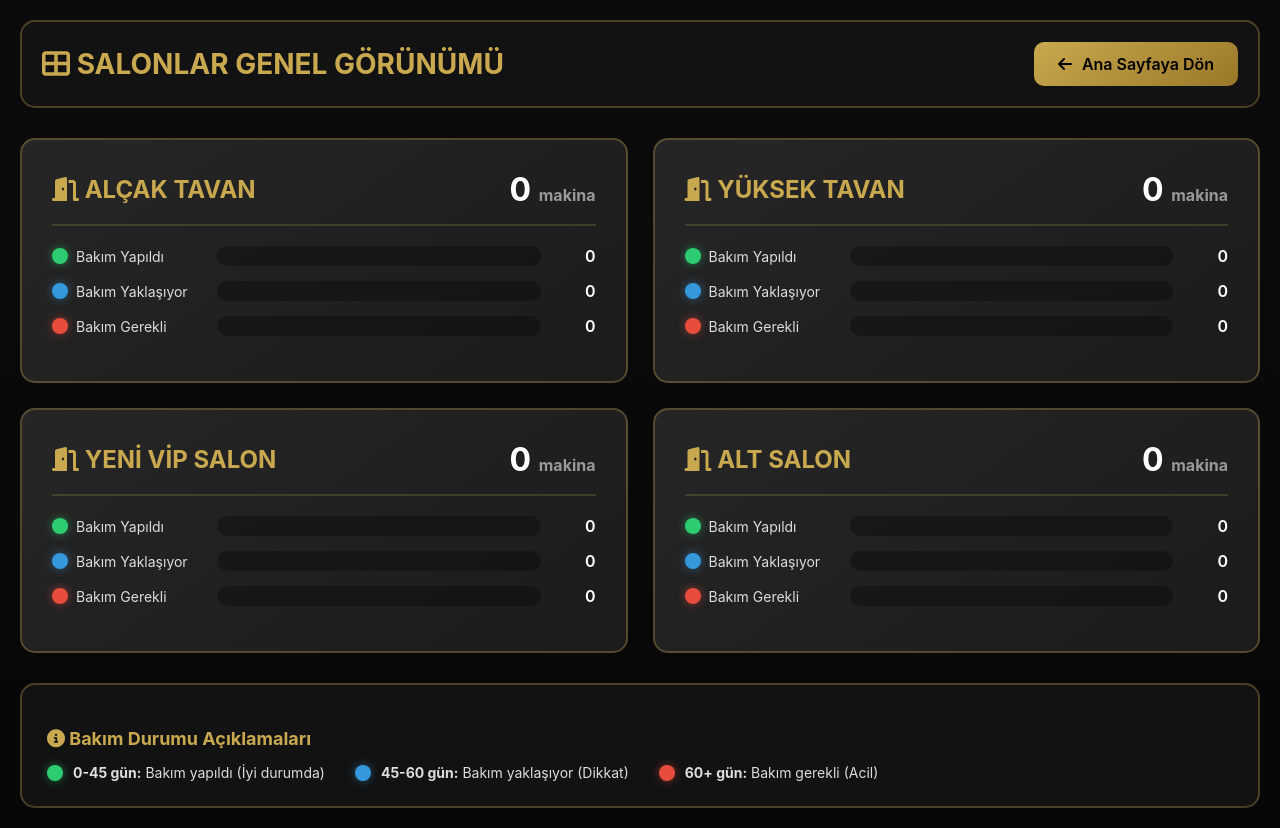
After one commit to baroyurt/Recep, a PHP site: page /overview.php in a window 1280 px wide. The commit adds this page. Run offline with PHP 8.4, Linux system fonts and the light colour scheme; the visitor is signed in with stand-in values (Sample User, id 1); data that the repository does not hold is empty.

Commit message:
Restrict user movement, add schematic overview page, and improve UI
Co-authored-by: baroyurt <251450319+baroyurt@users.noreply.github.com>

```diff
--- a/recep/css/style.css
+++ b/recep/css/style.css
@@ -1540,3 +1540,20 @@ font-size: 14px;
     font-size: 11px;
     margin-top: 5px;
 }
+
+/* OVERVIEW BUTTON - PURPLE/GOLD GRADIENT */
+.overview-btn {
+    background: linear-gradient(135deg, #9b59b6 0%, #8e44ad 50%, #732d91 100%);
+    border: 2px solid rgba(155, 89, 182, 0.4);
+}
+.overview-btn:hover {
+    background: linear-gradient(135deg, #b370cf 0%, #9b59b6 50%, #8e44ad 100%);
+    transform: translateY(-3px) scale(1.05);
+    box-shadow:
+        0 8px 25px rgba(155, 89, 182, 0.4),
+        0 0 20px rgba(155, 89, 182, 0.2);
+    border-color: rgba(155, 89, 182, 0.6);
+}
+.overview-btn:active {
+    transform: translateY(-1px) scale(1);
+}
--- a/recep/index.php
+++ b/recep/index.php
@@ -65,6 +65,10 @@ title="Makina numarası girin (sadece rakam)">
 </div>
 <!-- TRELLO VE ARIZA YÖNETİMİ -->
 <div class="action-buttons-container">
+<a href="overview.php" class="action-btn overview-btn" title="Tüm salonların genel görünümü">
+<i class="fas fa-th-large"></i>
+<span>Genel Görünüm</span>
+</a>
 <a href="statistics.php" class="action-btn statistics-btn" title="İstatistiksel analizler ve raporlar">
 <i class="fas fa-chart-bar"></i>
 <span>İstatistikler</span>
--- /dev/null
+++ b/recep/overview.php
@@ -0,0 +1,333 @@
+<?php
+// overview.php - Tüm Salonların Şematik Görünümü
+session_start();
+
+// Kimlik doğrulama kontrolü
+if (!isset($_SESSION['user_id'])) {
+    header('Location: login.php');
+    exit;
+}
+
+require_once __DIR__ . '/config.php';
+
+$username = $_SESSION['username'] ?? 'User';
+$userRole = $_SESSION['user_role'] ?? 'user';
+$fullName = $_SESSION['full_name'] ?? $username;
+$isAdmin = ($userRole === 'admin');
+
+$rooms = ['ALÇAK TAVAN', 'YÜKSEK TAVAN', 'YENİ VİP SALON', 'ALT SALON'];
+
+// Veritabanı bağlantısı
+try {
+    $pdo = new PDO(DB_DSN, DB_USER, DB_PASS, PDO_OPTIONS);
+} catch (Exception $e) {
+    die("Veritabanı bağlantı hatası");
+}
+
+// Her salon için makina sayıları ve bakım durumları
+$roomStats = [];
+foreach ($rooms as $room) {
+    $stmt = $pdo->prepare("SELECT COUNT(*) as total FROM machines WHERE room = :room");
+    $stmt->execute([':room' => $room]);
+    $total = $stmt->fetch()['total'];
+
+    // Bakım durumlarına göre sayılar (0-45 yeşil, 45-60 mavi, 60+ kırmızı)
+    $stmt = $pdo->prepare("
+        SELECT
+            SUM(CASE WHEN DATEDIFF(CURDATE(), maintenance_date) <= 45 THEN 1 ELSE 0 END) as green,
+            SUM(CASE WHEN DATEDIFF(CURDATE(), maintenance_date) > 45 AND DATEDIFF(CURDATE(), maintenance_date) <= 60 THEN 1 ELSE 0 END) as blue,
+            SUM(CASE WHEN DATEDIFF(CURDATE(), maintenance_date) > 60 THEN 1 ELSE 0 END) as red
+        FROM machines
+        WHERE room = :room
+    ");
+    $stmt->execute([':room' => $room]);
+    $status = $stmt->fetch();
+
+    $roomStats[$room] = [
+        'total' => $total,
+        'green' => $status['green'] ?? 0,
+        'blue' => $status['blue'] ?? 0,
+        'red' => $status['red'] ?? 0
+    ];
+}
+?>
+<!DOCTYPE html>
+<html lang="tr">
+<head>
+    <meta charset="UTF-8">
+    <meta name="viewport" content="width=device-width, initial-scale=1.0">
+    <title>Salonlar Genel Görünümü - Casino Bakım Takip</title>
+    <link rel="stylesheet" href="css/style.css">
+    <link rel="stylesheet" href="https://cdnjs.cloudflare.com/ajax/libs/font-awesome/6.4.0/css/all.min.css" />
+    <style>
+        body {
+            padding: 20px;
+            background: linear-gradient(180deg, #0b0b0b, #070707);
+            min-height: 100vh;
+        }
+        .container {
+            max-width: 1400px;
+            margin: 0 auto;
+        }
+        .header {
+            display: flex;
+            justify-content: space-between;
+            align-items: center;
+            margin-bottom: 30px;
+            padding: 20px;
+            background: rgba(20, 20, 20, 0.95);
+            border-radius: 15px;
+            border: 2px solid rgba(201, 169, 79, 0.3);
+        }
+        .header h1 {
+            color: #c9a94f;
+            margin: 0;
+            font-size: 28px;
+        }
+        .nav-back {
+            display: inline-flex;
+            align-items: center;
+            gap: 10px;
+            padding: 12px 24px;
+            background: linear-gradient(145deg, #c9a94f, #9a7728);
+            color: #000;
+            text-decoration: none;
+            border-radius: 10px;
+            font-weight: 600;
+            transition: all 0.3s;
+        }
+        .nav-back:hover {
+            transform: translateY(-2px);
+            box-shadow: 0 6px 20px rgba(201, 169, 79, 0.4);
+        }
+        .rooms-grid {
+            display: grid;
+            grid-template-columns: repeat(auto-fit, minmax(450px, 1fr));
+            gap: 25px;
+            margin-bottom: 30px;
+        }
+        .room-card {
+            background: linear-gradient(145deg, rgba(40, 40, 40, 0.95), rgba(30, 30, 30, 0.9));
+            padding: 30px;
+            border-radius: 15px;
+            border: 2px solid rgba(201, 169, 79, 0.3);
+            transition: all 0.3s;
+            cursor: pointer;
+        }
+        .room-card:hover {
+            border-color: rgba(201, 169, 79, 0.6);
+            transform: translateY(-5px);
+            box-shadow: 0 10px 30px rgba(0, 0, 0, 0.5);
+        }
+        .room-header {
+            display: flex;
+            justify-content: space-between;
+            align-items: center;
+            margin-bottom: 20px;
+            padding-bottom: 15px;
+            border-bottom: 2px solid rgba(201, 169, 79, 0.2);
+        }
+        .room-name {
+            font-size: 24px;
+            font-weight: 700;
+            color: #c9a94f;
+        }
+        .room-total {
+            font-size: 32px;
+            font-weight: 700;
+            color: #fff;
+        }
+        .status-bars {
+            margin-top: 20px;
+        }
+        .status-bar {
+            display: flex;
+            align-items: center;
+            margin-bottom: 15px;
+            gap: 15px;
+        }
+        .status-label {
+            min-width: 150px;
+            font-size: 14px;
+            color: #ddd;
+            display: flex;
+            align-items: center;
+            gap: 8px;
+        }
+        .status-indicator {
+            width: 16px;
+            height: 16px;
+            border-radius: 50%;
+        }
+        .status-indicator.green {
+            background: #2ecc71;
+            box-shadow: 0 0 10px rgba(46, 204, 113, 0.5);
+        }
+        .status-indicator.blue {
+            background: #3498db;
+            box-shadow: 0 0 10px rgba(52, 152, 219, 0.5);
+        }
+        .status-indicator.red {
+            background: #e74c3c;
+            box-shadow: 0 0 10px rgba(231, 76, 60, 0.5);
+        }
+        .status-progress {
+            flex: 1;
+            height: 20px;
+            background: rgba(0, 0, 0, 0.3);
+            border-radius: 10px;
+            overflow: hidden;
+            position: relative;
+        }
+        .status-fill {
+            height: 100%;
+            transition: width 0.5s ease;
+            display: flex;
+            align-items: center;
+            justify-content: center;
+            font-size: 12px;
+            font-weight: 600;
+            color: #000;
+        }
+        .status-fill.green {
+            background: linear-gradient(90deg, #2ecc71, #27ae60);
+        }
+        .status-fill.blue {
+            background: linear-gradient(90deg, #3498db, #2980b9);
+        }
+        .status-fill.red {
+            background: linear-gradient(90deg, #e74c3c, #c0392b);
+        }
+        .status-count {
+            min-width: 40px;
+            text-align: right;
+            font-weight: 600;
+            color: #fff;
+            font-size: 16px;
+        }
+        .legend {
+            background: rgba(20, 20, 20, 0.95);
+            padding: 25px;
+            border-radius: 15px;
+            border: 2px solid rgba(201, 169, 79, 0.3);
+            margin-top: 30px;
+        }
+        .legend h3 {
+            color: #c9a94f;
+            margin-bottom: 15px;
+            font-size: 18px;
+        }
+        .legend-items {
+            display: flex;
+            gap: 30px;
+            flex-wrap: wrap;
+        }
+        .legend-item {
+            display: flex;
+            align-items: center;
+            gap: 10px;
+            color: #ddd;
+            font-size: 14px;
+        }
+        @media (max-width: 768px) {
+            .rooms-grid {
+                grid-template-columns: 1fr;
+            }
+            .status-label {
+                min-width: 120px;
+                font-size: 12px;
+            }
+        }
+    </style>
+</head>
+<body>
+    <div class="container">
+        <div class="header">
+            <h1><i class="fas fa-th-large"></i> SALONLAR GENEL GÖRÜNÜMÜ</h1>
+            <a href="index.php" class="nav-back">
+                <i class="fas fa-arrow-left"></i> Ana Sayfaya Dön
+            </a>
+        </div>
+
+        <div class="rooms-grid">
+            <?php foreach ($rooms as $room):
+                $stats = $roomStats[$room];
+                $total = $stats['total'];
+                $greenPercent = $total > 0 ? ($stats['green'] / $total) * 100 : 0;
+                $bluePercent = $total > 0 ? ($stats['blue'] / $total) * 100 : 0;
+                $redPercent = $total > 0 ? ($stats['red'] / $total) * 100 : 0;
+            ?>
+            <div class="room-card" onclick="window.location.href='index.php?room=<?php echo urlencode($room); ?>'">
+                <div class="room-header">
+                    <div class="room-name">
+                        <i class="fas fa-door-open"></i> <?php echo htmlspecialchars($room); ?>
+                    </div>
+                    <div class="room-total">
+                        <?php echo $total; ?> <small style="font-size: 16px; color: #999;">makina</small>
+                    </div>
+                </div>
+
+                <div class="status-bars">
+                    <div class="status-bar">
+                        <div class="status-label">
+                            <span class="status-indicator green"></span>
+                            <span>Bakım Yapıldı</span>
+                        </div>
+                        <div class="status-progress">
+                            <div class="status-fill green" style="width: <?php echo $greenPercent; ?>%">
+                                <?php if ($greenPercent > 15) echo round($greenPercent) . '%'; ?>
+                            </div>
+                        </div>
+                        <div class="status-count"><?php echo $stats['green']; ?></div>
+                    </div>
+
+                    <div class="status-bar">
+                        <div class="status-label">
+                            <span class="status-indicator blue"></span>
+                            <span>Bakım Yaklaşıyor</span>
+                        </div>
+                        <div class="status-progress">
+                            <div class="status-fill blue" style="width: <?php echo $bluePercent; ?>%">
+                                <?php if ($bluePercent > 15) echo round($bluePercent) . '%'; ?>
+                            </div>
+                        </div>
+                        <div class="status-count"><?php echo $stats['blue']; ?></div>
+                    </div>
+
+                    <div class="status-bar">
+                        <div class="status-label">
+                            <span class="status-indicator red"></span>
+                            <span>Bakım Gerekli</span>
+                        </div>
+                        <div class="status-progress">
+                            <div class="status-fill red" style="width: <?php echo $redPercent; ?>%">
+                                <?php if ($redPercent > 15) echo round($redPercent) . '%'; ?>
+                            </div>
+                        </div>
+                        <div class="status-count"><?php echo $stats['red']; ?></div>
+                    </div>
+                </div>
+            </div>
+            <?php endforeach; ?>
+        </div>
+
+        <div class="legend">
+            <h3><i class="fas fa-info-circle"></i> Bakım Durumu Açıklamaları</h3>
+            <div class="legend-items">
+                <div class="legend-item">
+                    <span class="status-indicator green"></span>
+                    <span><strong>0-45 gün:</strong> Bakım yapıldı (İyi durumda)</span>
+                </div>
+                <div class="legend-item">
+                    <span class="status-indicator blue"></span>
+                    <span><strong>45-60 gün:</strong> Bakım yaklaşıyor (Dikkat)</span>
+                </div>
+                <div class="legend-item">
+                    <span class="status-indicator red"></span>
+                    <span><strong>60+ gün:</strong> Bakım gerekli (Acil)</span>
+                </div>
+            </div>
+        </div>
+    </div>
+</body>
+</html>
```
Also changed, not shown: recep/js/app.js (+8 -0 lines).
